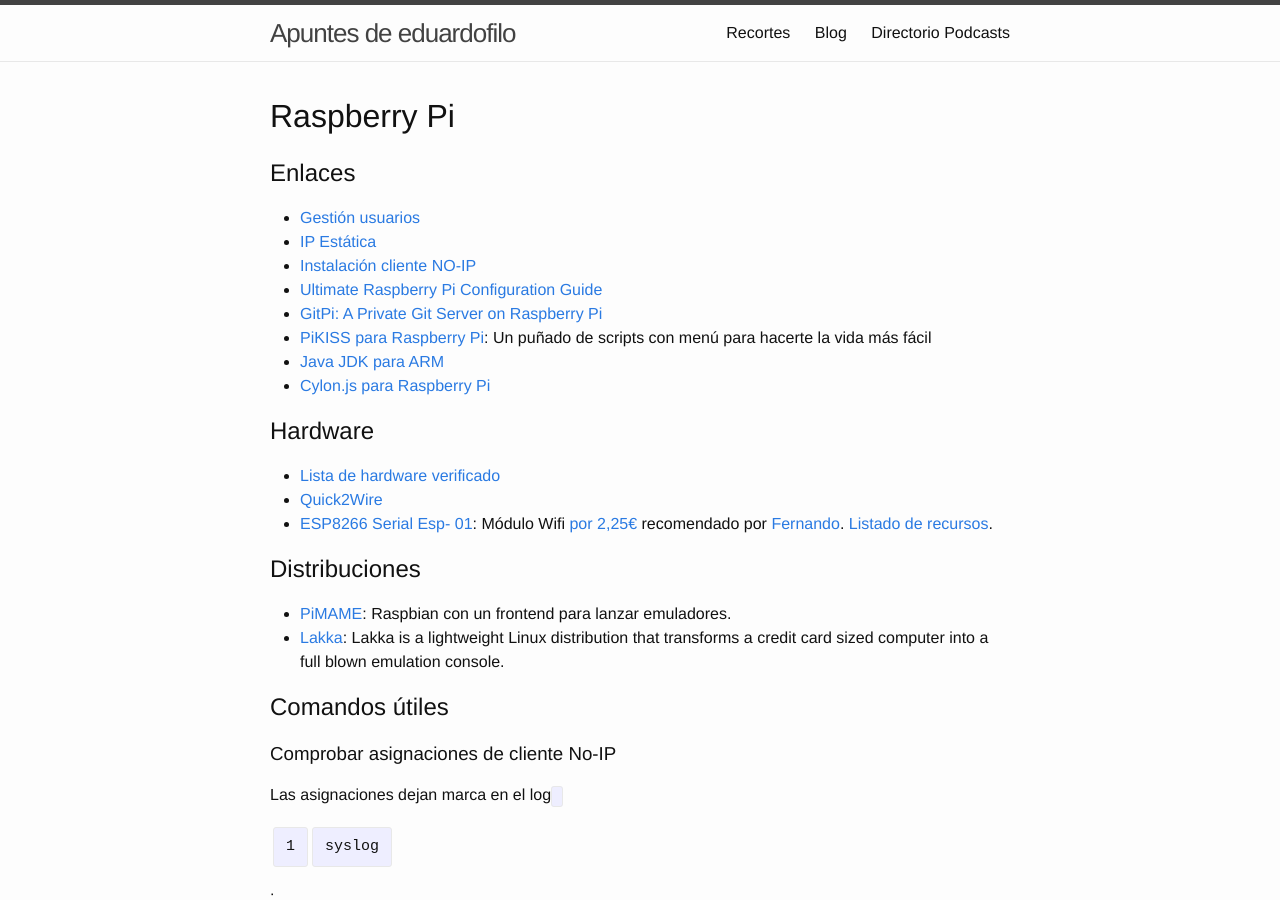
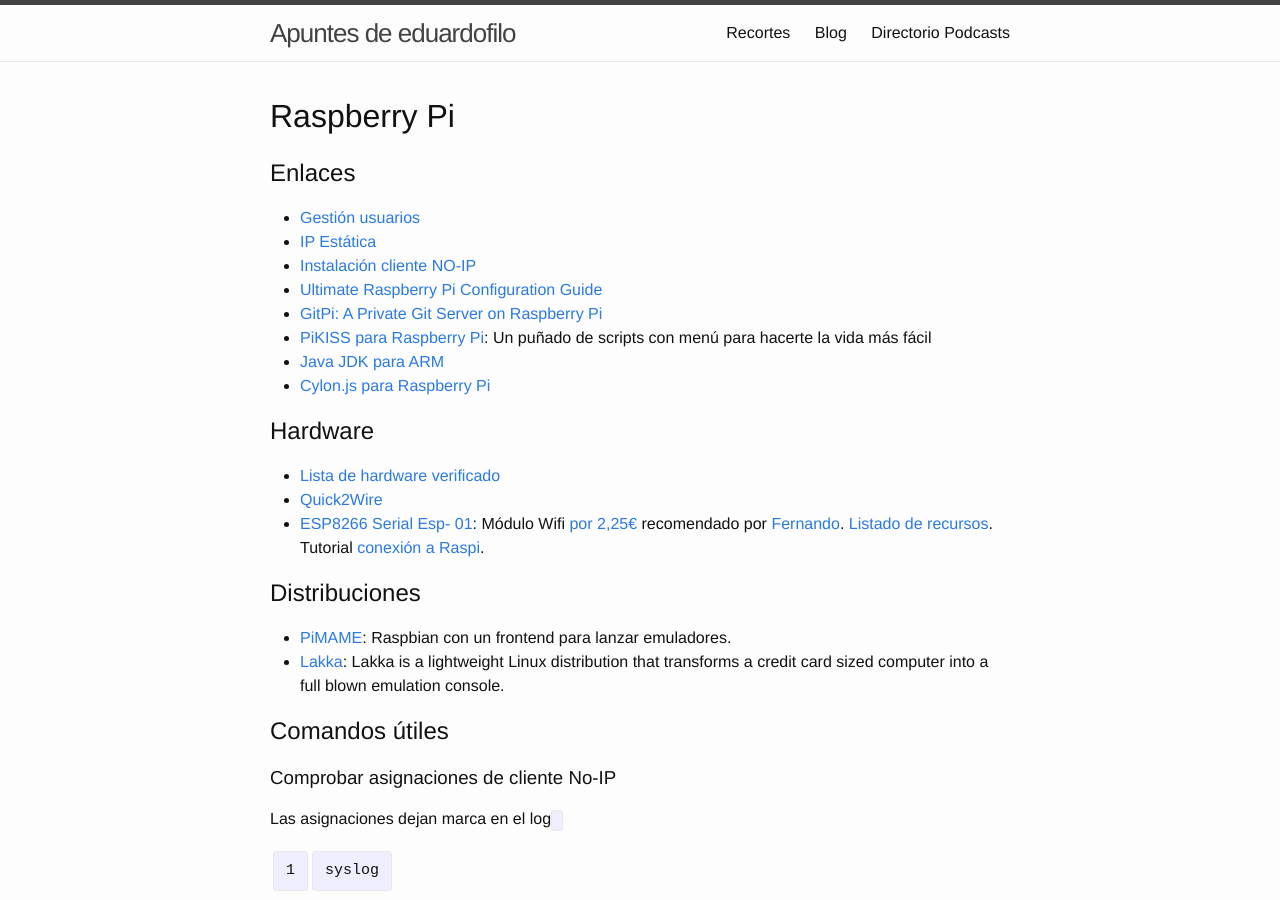
Before and after one commit to eduardofilo/eduardofilo.jekyll, a Jekyll site: the page built from sistemas/raspi.md, in a window 1280 px wide and 900 px high. Built offline with Jekyll 4.4.1, drawn with Linux system fonts in a browser that asks for light colours; Markdown is read by kramdown in place of the engine named in the settings.

Commit message:
Cambio menor.

```diff
--- a/sistemas/raspi.md
+++ b/sistemas/raspi.md
@@ -20,7 +20,7 @@
 
 * [Lista de hardware verificado](http://elinux.org/RPi_VerifiedPeripherals)
 * [Quick2Wire](http://Quick2Wire.com)
-* [ESP8266 Serial Esp- 01](http://espressif.com/en/products/esp8266/): Módulo Wifi [por 2,25€](http://es.aliexpress.com/item/2PCS-ESP8266-Serial-Esp-01-WIFI-Wireless-Transceiver-Module-Send-Receive-LWIP-AP-STA/32232009463.html?recommendVersion=1) recomendado por [Fernando](https://twitter.com/m_trombone). [Listado de recursos](http://www.xess.com/blog/esp8266-resources/).
+* [ESP8266 Serial Esp- 01](http://espressif.com/en/products/esp8266/): Módulo Wifi [por 2,25€](http://es.aliexpress.com/item/2PCS-ESP8266-Serial-Esp-01-WIFI-Wireless-Transceiver-Module-Send-Receive-LWIP-AP-STA/32232009463.html?recommendVersion=1) recomendado por [Fernando](https://twitter.com/m_trombone). [Listado de recursos](http://www.xess.com/blog/esp8266-resources/). Tutorial [conexión a Raspi](http://www.extragsm.com/blog/2014/12/03/connect-esp8266-to-raspberry-pi/).
 
 ## Distribuciones
 
```
